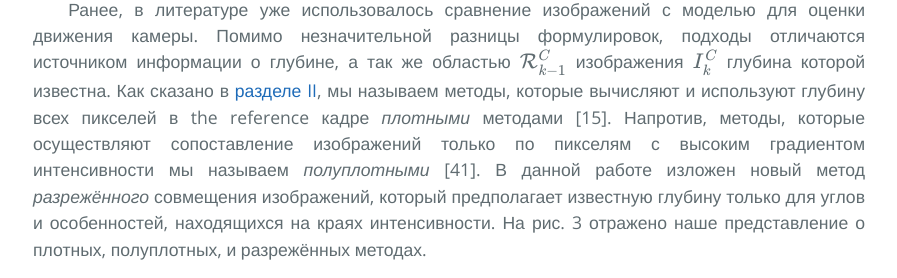
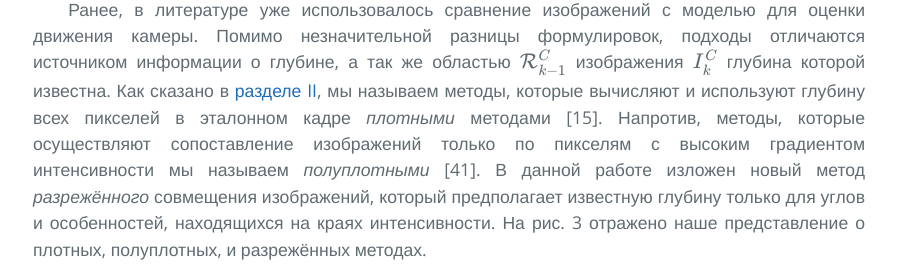
Before and after one commit to i-v-s/slam, a Jekyll site: the page built from svo2.md, in a window 1280 px wide and 900 px high, scrolled down 8999 px. Shown: the part 182-460 px from the top of the window, without its empty margins (191-1088 px from the left). Built offline with Jekyll 4.4.1, drawn with Linux system fonts in a browser that asks for light colours; our own code applies the rules of GitHub Pages for plain Markdown files; formulas are drawn with MathJax 3.

Commit message:
Updated svo2.md

```diff
--- a/svo2.md
+++ b/svo2.md
@@ -387,7 +387,7 @@ $$
 областью $$\mathcal{R}_{k−1}^{C}$$ изображения $$I^{C}_{k}$$ глубина которой известна.
 Как сказано в [разделе II](#ii-Связанные-работы "Связанные работы"),
 мы называем методы, которые вычисляют
-и используют глубину всех пикселей в the reference кадре
+и используют глубину всех пикселей в эталонном кадре
 *плотными* методами [15].
 Напротив, методы, которые осуществляют
 сопоставление изображений только по пикселям
```
